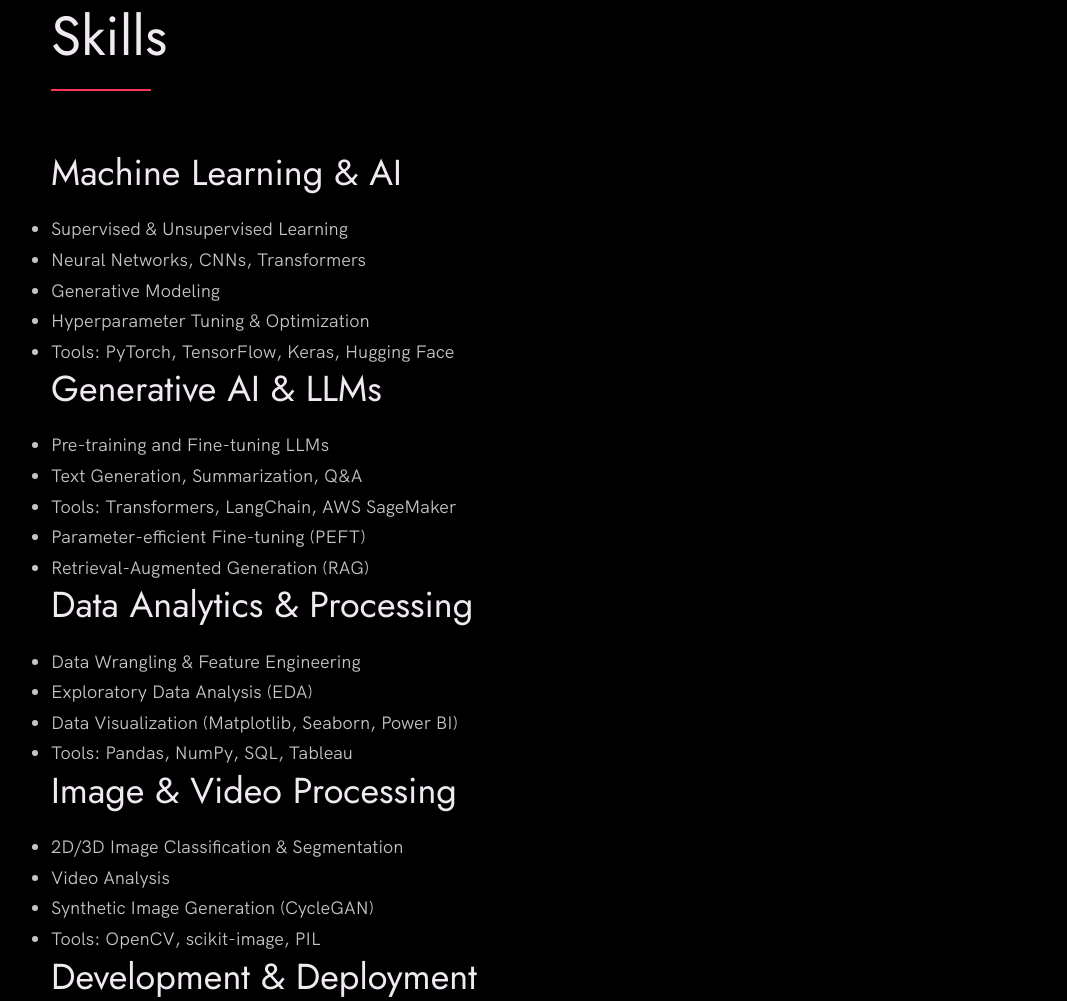
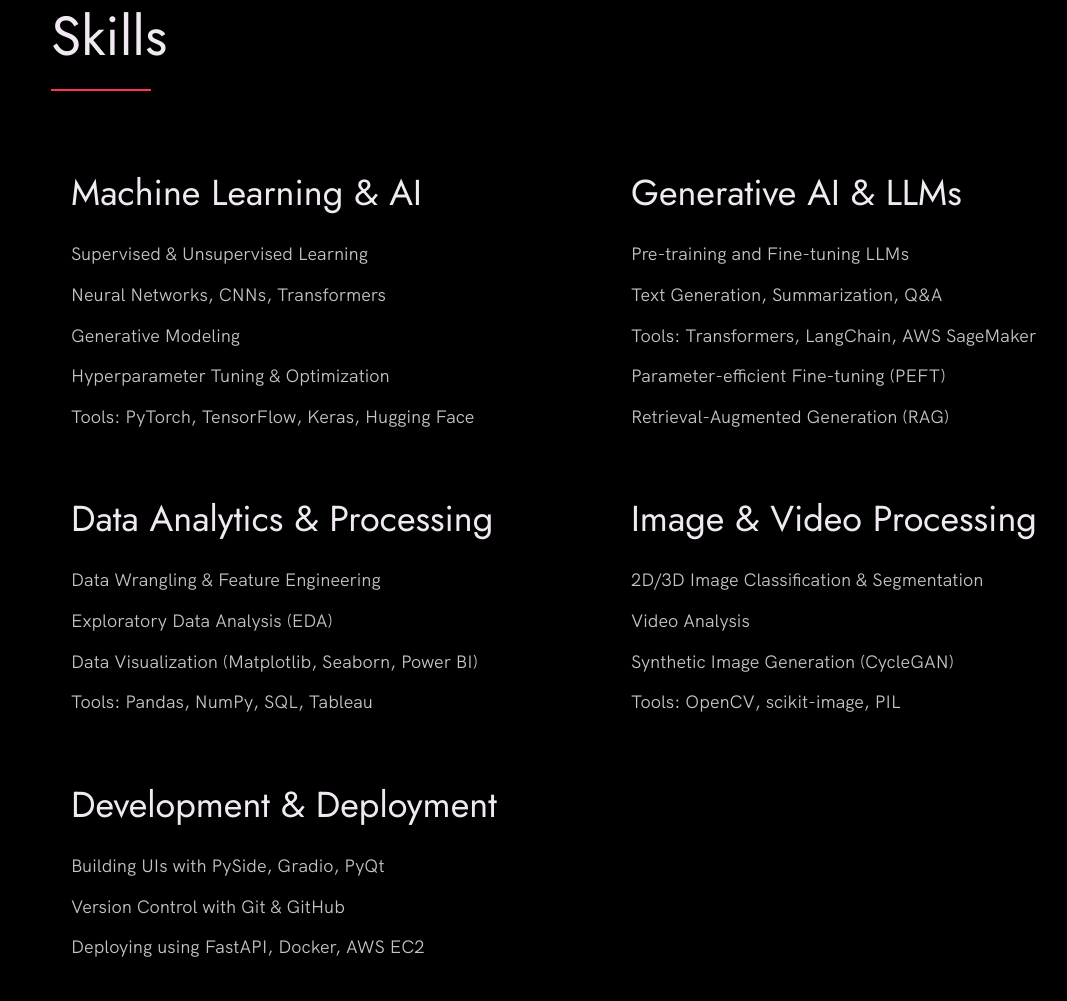
Before and after one commit to mohamedyousuf1/Yousuf-portfolio, a plain HTML site: page index.html in a window 1280 px wide. Shown: the part 3341-4342 px from the top of the page, without its empty margins (39-1106 px from the left). Drawn offline with Linux system fonts and the light colour scheme.

Commit message:
add more info

```diff
--- a/index.css
+++ b/index.css
@@ -611,3 +611,36 @@ body:not(.user-is-tabbing) a:focus {
         padding: var(--gutter-medium) 0;
     }
 }
+
+/* --------------------------------------- */
+/* ----- Skills Section ----- */
+/* --------------------------------------- */
+
+.skills__container {
+    display: grid;
+    grid-template-columns: repeat(2, 1fr); /* Two columns */
+    gap: 20px; /* Adjusts space between columns */
+}
+
+.skills__box {
+    padding: var(--gutter-small);
+    border-radius: 8px;
+    box-shadow: none; /* Remove shadow */
+}
+
+.skills__list {
+    list-style-type: none;
+    padding: 0;
+    margin: 0;
+}
+
+.skills__list li {
+    padding: 0.5rem 0;
+}
+
+/* Responsive Design for Smaller Screens */
+@media (max-width: 768px) {
+    .skills__container {
+        grid-template-columns: 1fr; /* Switch to single column on small screens */
+    }
+}
--- a/index.html
+++ b/index.html
@@ -140,12 +140,12 @@
     </section>
 
     <!-- ***** Skills ***** -->
+<!-- ***** Skills ***** -->
 
 <section class="skills" id="skills">
   <div class="row">
     <h2>Skills</h2>
-        <div class="skills__boxes">
-
+    <div class="skills__container">
       <div class="skills__box">
         <h3>Machine Learning & AI</h3>
         <ul class="skills__list">
@@ -196,10 +196,10 @@
           <li>Deploying using FastAPI, Docker, AWS EC2</li>
         </ul>
       </div>
-
     </div>
   </div>
 </section>
+
 
     <!-- ***** About ***** -->
 
@@ -215,7 +215,7 @@
           </div>
 
           <div class="about__photo-container">
-            <img class="about__photo" src="./images/mohamed-yousuf.jpg" alt="Mohamed Yousuf" />
+            <img class="about__photo" src="./images/Mohamed_Yousuf.png" alt="Mohamed Yousuf" />
           </div>
         </div>
       </div>
```
Also changed, not shown: 2 other files. Lines whose indentation alone changed are shown as unchanged.
